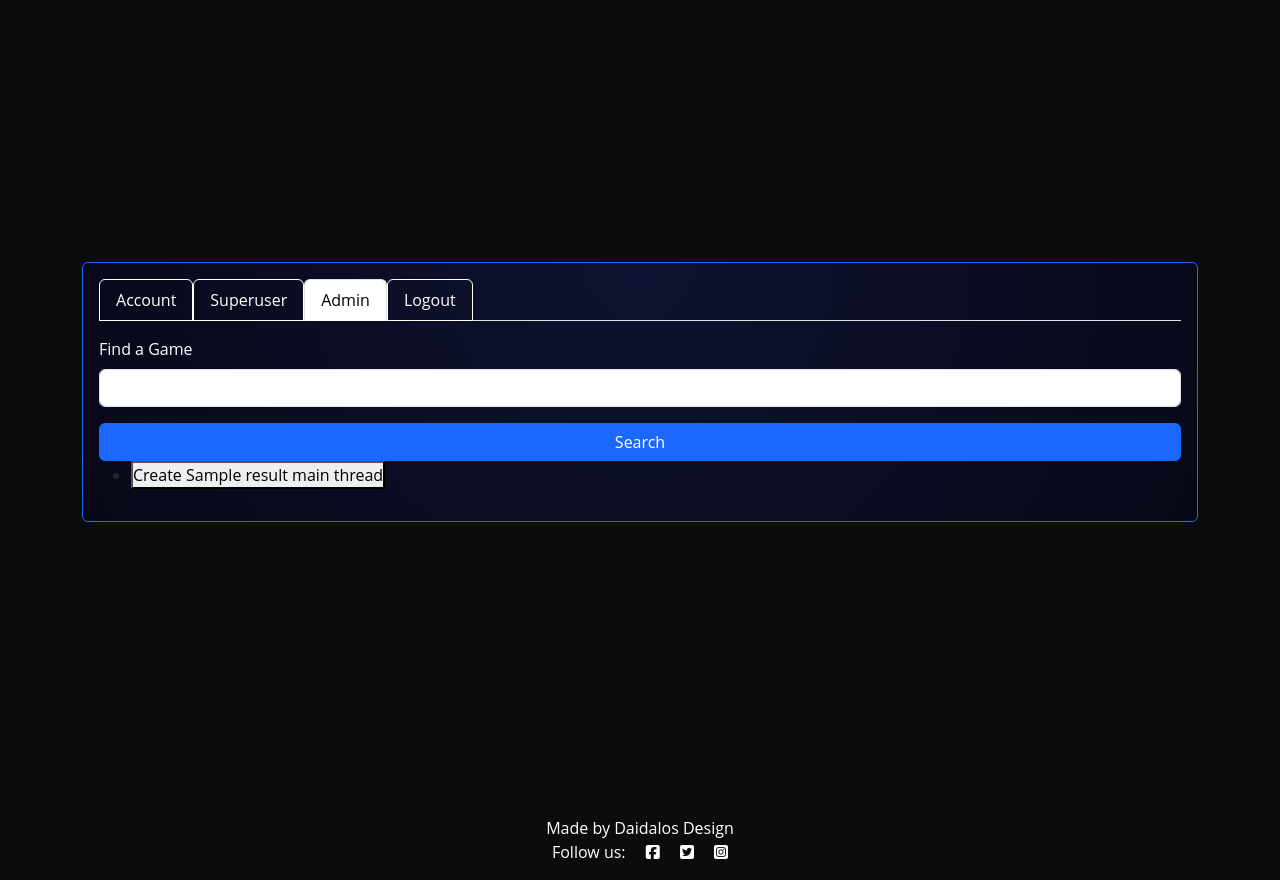
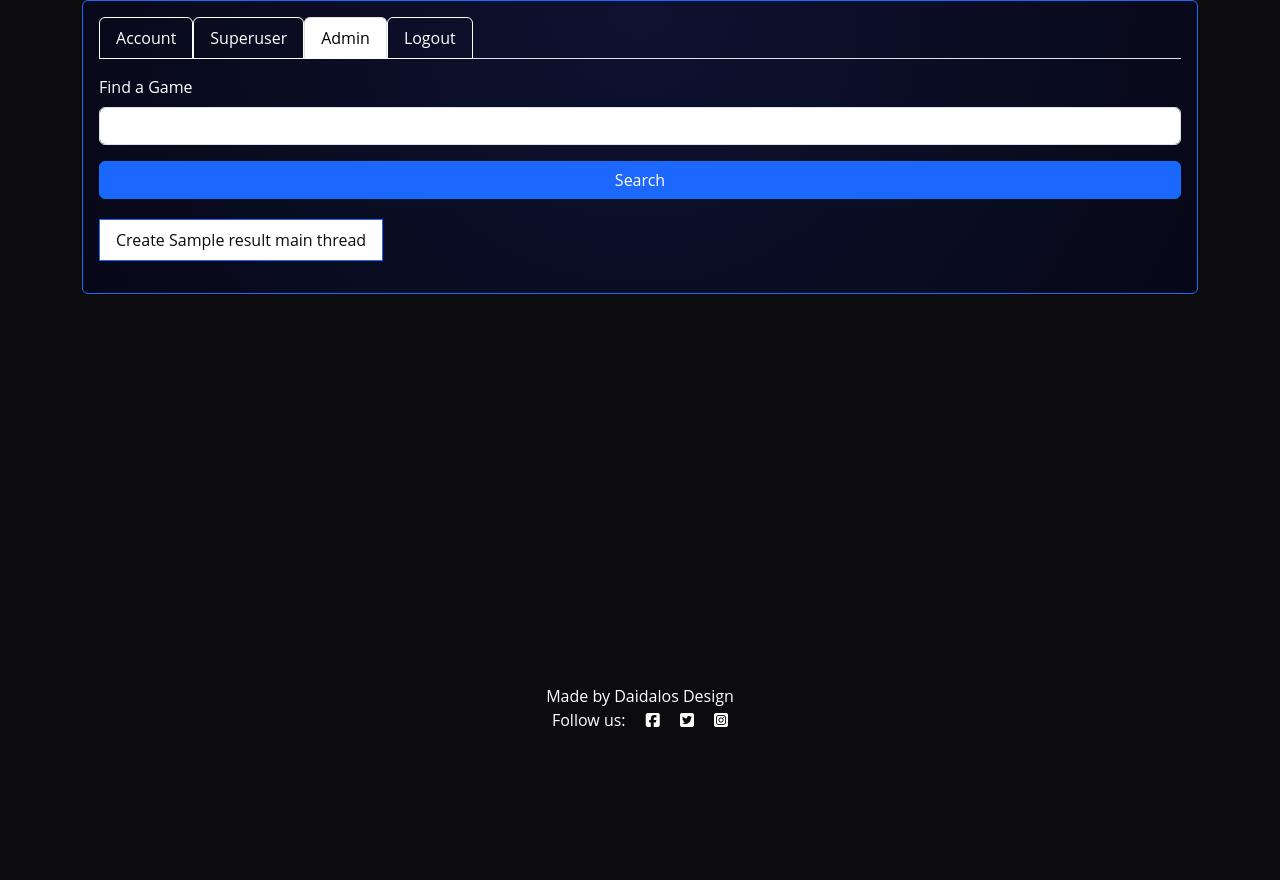
Before and after one commit to CharlieMcGoldrick/ci-milestone-joystick-junction, a Django app: template templates/account_management.html in a window 1280 px wide, after a click on "Admin". Shown: the part 52-932 px from the top of the page. After the commit the page ends 779 px from the top, so only its background shows below. Run offline with Django 4.2, Linux system fonts and the light colour scheme; a user stored in the database is signed in; tables that the repository leaves empty hold one stand-in row (values such as "Sample post"); the template is opened without the code that fills it: most values are stand-ins (such as "Sample title", 1, 10 or a date in 2020); parts of the project's set-up code (start-up, migrations or seed data) failed here and were passed over.

Commit message:
Style: add basic style for admin search results

```diff
--- a/static/css/style.css
+++ b/static/css/style.css
@@ -136,3 +136,34 @@ a:hover {
     visibility: hidden;
 }
 /* --------------- ACCOUNT MANAGEMENT STYLING ENDS --------------- */
+
+/* --------------- ADMIN STYLING STARTS --------------- */
+.first-result-item {
+    margin-top: 20px;
+}
+
+.result-list {
+    list-style-type: none;
+    padding-left: 0;
+}
+
+.result-item {
+    margin-bottom: 1rem;
+}
+
+.result-button {
+    display: inline-block;
+    padding: 0.5rem 1rem;
+    color: var(--primary-colour);
+    background-color: var(--secondary-colour);
+    border: 1px solid var(--primary-accent-colour);
+    text-decoration: none;
+    font-size: 1rem;
+    transition: background-color 0.3s ease, color 0.3s ease;
+}
+
+.result-button:hover {
+    color: var(--secondary-colour);
+    background-color: var(--primary-accent-colour);
+}
+/* --------------- ADMIN STYLING ENDS --------------- */
--- a/templates/account_management.html
+++ b/templates/account_management.html
@@ -1,9 +1,9 @@
 {% extends "base.html" %}
 {% block content %}
-<main class="vh-100 d-flex align-items-center justify-content-center">
+<main class="d-flex align-items-center justify-content-center">
     <div class="container">
         {% if user.is_authenticated %}
-        <div class="card mb-3">
+        <div class="card mb-3 card-spacing">
             <div class="card-body">
                 <ul class="nav nav-tabs" id="accountTab" role="tablist">
                     <li class="nav-item" role="presentation">
```
